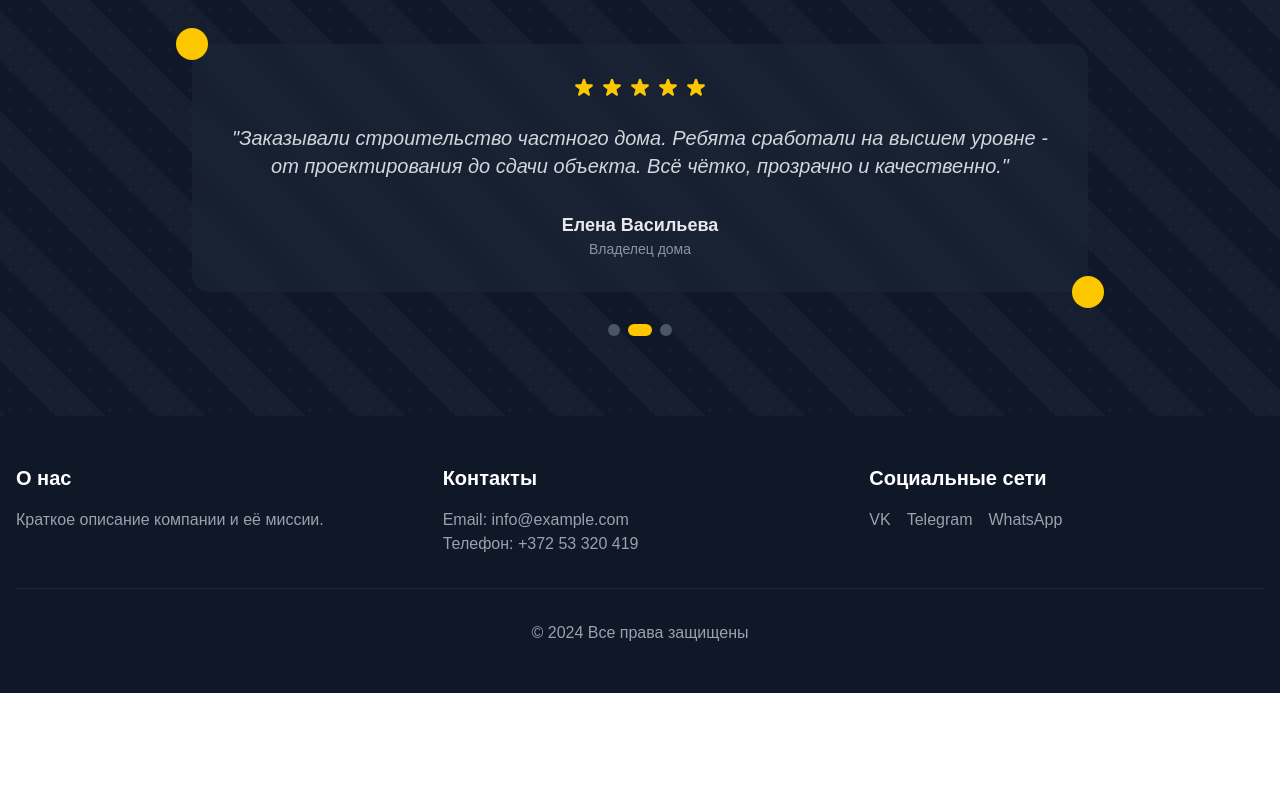
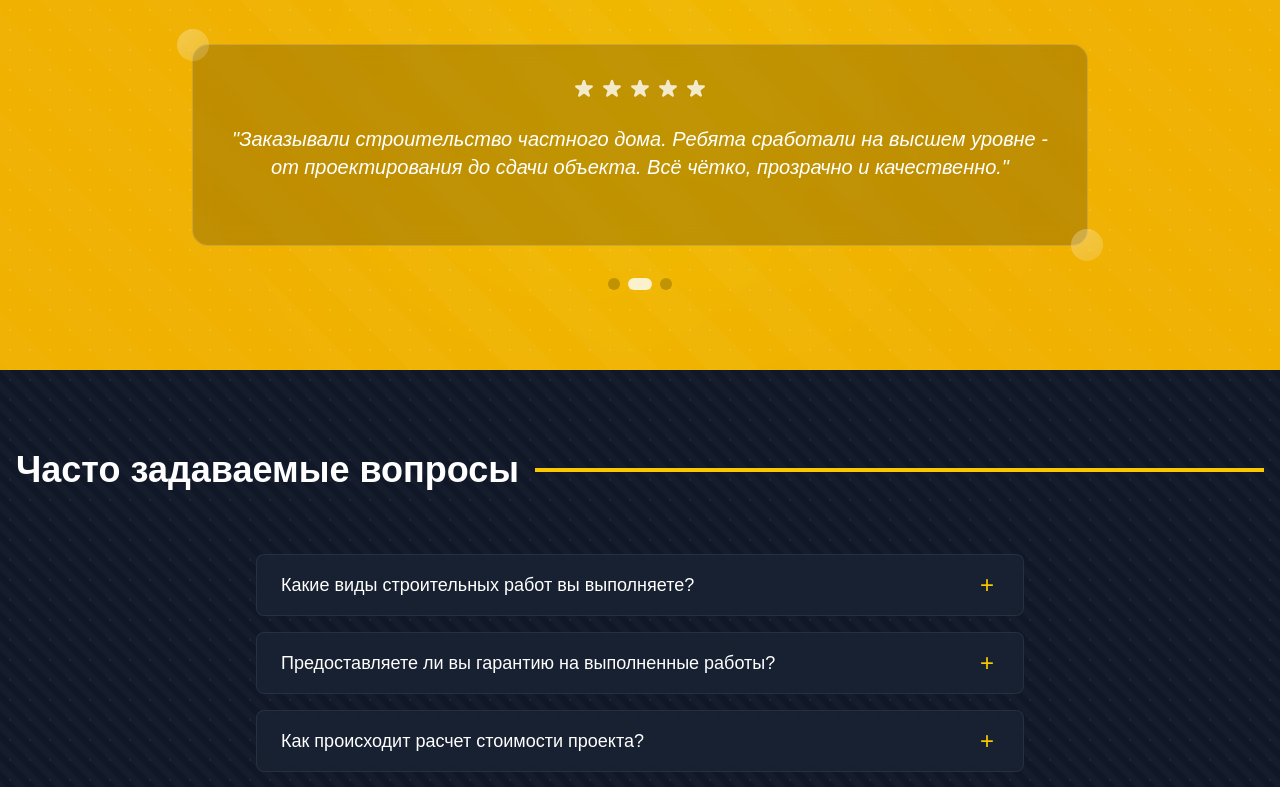
Before and after one commit to Grandapk/RVS_2.0, a Next.js app: page / in a window 1280 px wide. Shown: the part 2740-3527 px from the top of the page. Before the commit the page ends 3433 px from the top, so only its background shows below. Built offline with nearby package versions, Linux system fonts and the light colour scheme.

Commit message:
вопросы сецкия

```diff
--- a/src/app/page.tsx
+++ b/src/app/page.tsx
@@ -5,6 +5,7 @@ import Footer from '@/components/Footer'
 import ImageSlider from '@/components/ImageSlider'
 import VideoSection from '@/components/VideoSection'
 import ReviewsSection from '@/components/ReviewsSection'
+import FAQSection from '@/components/FAQSection'
 import { useState, useEffect } from 'react'
 import Image from 'next/image'
 
@@ -272,6 +273,9 @@ export default function Home() {
 
         {/* Секция отзывов */}
         <ReviewsSection />
+
+        {/* Секция FAQ */}
+        <FAQSection />
       </main>
 
       <Footer />
--- /dev/null
+++ b/src/components/FAQSection.tsx
@@ -0,0 +1,140 @@
+'use client'
+
+import { useState } from 'react'
+import { motion, AnimatePresence } from 'framer-motion'
+
+const faqItems = [
+  {
+    question: 'Какие виды строительных работ вы выполняете?',
+    answer:
+      'Мы выполняем полный спектр строительных работ: от фундамента до отделки, включая земляные работы, возведение стен, кровельные работы, внутреннюю и внешнюю отделку, а также благоустройство территории.',
+  },
+  {
+    question: 'Предоставляете ли вы гарантию на выполненные работы?',
+    answer:
+      'Да, мы предоставляем гарантию на все виды выполненных работ. Срок гарантии зависит от типа работ и используемых материалов. Подробные условия гарантии обсуждаются при заключении договора.',
+  },
+  {
+    question: 'Как происходит расчет стоимости проекта?',
+    answer:
+      'Стоимость рассчитывается индивидуально для каждого проекта. Мы учитываем объем работ, сложность, используемые материалы и сроки выполнения. После осмотра объекта предоставляем детальную смету.',
+  },
+  {
+    question: 'Какая спецтехника доступна для аренды?',
+    answer:
+      'У нас доступны экскаваторы, погрузчики, самосвалы и другая строительная техника. Вся техника проходит регулярное обслуживание и предоставляется с опытными операторами.',
+  },
+  {
+    question: 'Работаете ли вы по официальному договору?',
+    answer:
+      'Да, все работы выполняются только по официальному договору, где прописаны все условия, сроки, стоимость и гарантийные обязательства. Это обеспечивает правовую защиту обеих сторон.',
+  },
+]
+
+export default function FAQSection() {
+  const [openIndex, setOpenIndex] = useState<number | null>(null)
+  const [hoveredIndex, setHoveredIndex] = useState<number | null>(null)
+
+  return (
+    <section className="py-20 bg-gray-900 relative overflow-hidden">
+      {/* Animated background */}
+      <div className="absolute inset-0">
+        <div className="absolute inset-0 bg-[radial-gradient(circle_at_50%_50%,rgba(255,255,255,0.05)_1px,transparent_1px)] bg-[length:20px_20px]"></div>
+        <motion.div
+          className="absolute inset-0 opacity-20"
+          animate={{
+            backgroundPosition: ['0px 0px', '20px 20px', '0px 0px'],
+          }}
+          transition={{
+            duration: 5,
+            repeat: Infinity,
+            ease: 'linear',
+          }}
+          style={{
+            backgroundImage:
+              'linear-gradient(45deg, rgba(255,255,255,0.1) 25%, transparent 25%, transparent 50%, rgba(255,255,255,0.1) 50%, rgba(255,255,255,0.1) 75%, transparent 75%, transparent)',
+            backgroundSize: '20px 20px',
+          }}
+        />
+      </div>
+
+      <div className="container mx-auto px-4 relative z-10">
+        <div className="flex items-center gap-4 mb-16">
+          <h2 className="text-4xl font-bold text-white">
+            Часто задаваемые вопросы
+          </h2>
+          <div className="flex-grow h-1 bg-yellow-400"></div>
+        </div>
+
+        <div className="max-w-3xl mx-auto space-y-4">
+          {faqItems.map((item, index) => (
+            <motion.div
+              key={index}
+              initial={{ opacity: 0, x: -20 }}
+              animate={{ opacity: 1, x: 0 }}
+              transition={{ duration: 0.5, delay: index * 0.1 }}
+              className="relative"
+            >
+              <motion.div
+                className="absolute inset-0 bg-gradient-to-r from-yellow-400/20 to-yellow-500/20 rounded-lg opacity-0"
+                animate={{ opacity: hoveredIndex === index ? 1 : 0 }}
+                transition={{ duration: 0.3 }}
+              />
+
+              <motion.div
+                className="bg-gray-800/50 backdrop-blur-sm rounded-lg overflow-hidden border border-gray-700/50"
+                whileHover={{ scale: 1.01 }}
+                onHoverStart={() => setHoveredIndex(index)}
+                onHoverEnd={() => setHoveredIndex(null)}
+              >
+                <button
+                  onClick={() =>
+                    setOpenIndex(openIndex === index ? null : index)
+                  }
+                  className="w-full px-6 py-4 flex items-center justify-between text-left"
+                >
+                  <span className="text-lg font-medium text-white">
+                    {item.question}
+                  </span>
+                  <motion.div
+                    animate={{ rotate: openIndex === index ? 45 : 0 }}
+                    transition={{
+                      duration: 0.3,
+                      type: 'spring',
+                      stiffness: 200,
+                    }}
+                    className="flex items-center justify-center w-6 h-6"
+                  >
+                    <span className="text-2xl text-yellow-400">+</span>
+                  </motion.div>
+                </button>
+
+                <AnimatePresence>
+                  {openIndex === index && (
+                    <motion.div
+                      initial={{ height: 0, opacity: 0 }}
+                      animate={{ height: 'auto', opacity: 1 }}
+                      exit={{ height: 0, opacity: 0 }}
+                      transition={{ duration: 0.3 }}
+                    >
+                      <div className="px-6 py-4 border-t border-gray-700/50">
+                        <motion.p
+                          initial={{ y: -10, opacity: 0 }}
+                          animate={{ y: 0, opacity: 1 }}
+                          transition={{ duration: 0.3, delay: 0.1 }}
+                          className="text-gray-300"
+                        >
+                          {item.answer}
+                        </motion.p>
+                      </div>
+                    </motion.div>
+                  )}
+                </AnimatePresence>
+              </motion.div>
+            </motion.div>
+          ))}
+        </div>
+      </div>
+    </section>
+  )
+}
--- a/src/components/ReviewsSection.tsx
+++ b/src/components/ReviewsSection.tsx
@@ -7,22 +7,16 @@ const reviews = [
   {
     id: 1,
     text: 'Отличная команда профессионалов! Выполнили ремонт нашего офиса точно в срок. Особенно порадовало внимание к деталям и чистота во время работ.',
-    author: 'Андрей Михайлов',
-    position: 'Директор IT-компании',
     rating: 5,
   },
   {
     id: 2,
     text: 'Заказывали строительство частного дома. Ребята сработали на высшем уровне - от проектирования до сдачи объекта. Всё чётко, прозрачно и качественно.',
-    author: 'Елена Васильева',
-    position: 'Владелец дома',
     rating: 5,
   },
   {
     id: 3,
     text: 'Арендовали у компании технику для земляных работ. Техника новая, в отличном состоянии. Операторы - настоящие профессионалы. Рекомендую!',
-    author: 'Сергей Петров',
-    position: 'Прораб строительной компании',
     rating: 5,
   },
 ]
@@ -42,12 +36,15 @@ export default function ReviewsSection() {
   }, [isAutoplay])
 
   return (
-    <section className="py-20 bg-gray-900 relative overflow-hidden">
+    <section className="py-20 relative overflow-hidden bg-yellow-500">
       {/* Animated background */}
       <div className="absolute inset-0">
-        <div className="absolute inset-0 bg-[radial-gradient(circle_at_50%_50%,rgba(255,255,255,0.05)_1px,transparent_1px)] bg-[length:20px_20px]"></div>
+        {/* Сетка точек */}
+        <div className="absolute inset-0 bg-[radial-gradient(circle_at_50%_50%,rgba(255,255,255,0.1)_1px,transparent_1px)] bg-[length:20px_20px]"></div>
+
+        {/* Волнистый паттерн */}
         <motion.div
-          className="absolute inset-0 opacity-30"
+          className="absolute inset-0 opacity-10"
           animate={{
             backgroundPosition: ['0px 0px', '100px 100px'],
           }}
@@ -58,16 +55,22 @@ export default function ReviewsSection() {
           }}
           style={{
             backgroundImage:
-              'linear-gradient(45deg, rgba(255,255,255,0.1) 25%, transparent 25%, transparent 50%, rgba(255,255,255,0.1) 50%, rgba(255,255,255,0.1) 75%, transparent 75%, transparent)',
+              'linear-gradient(45deg, rgba(255,255,255,0.2) 25%, transparent 25%, transparent 50%, rgba(255,255,255,0.2) 50%, rgba(255,255,255,0.2) 75%, transparent 75%, transparent)',
             backgroundSize: '100px 100px',
           }}
         />
+
+        {/* Градиентные круги */}
+        <div className="absolute inset-0">
+          <div className="absolute top-0 left-1/4 w-[500px] h-[500px] bg-white/5 rounded-full blur-[100px] mix-blend-overlay"></div>
+          <div className="absolute bottom-0 right-1/4 w-[500px] h-[500px] bg-white/5 rounded-full blur-[100px] mix-blend-overlay"></div>
+        </div>
       </div>
 
       <div className="container mx-auto px-4 relative z-10">
         <div className="flex items-center gap-4 mb-16">
           <h2 className="text-4xl font-bold text-white">Отзывы</h2>
-          <div className="flex-grow h-1 bg-yellow-400"></div>
+          <div className="flex-grow h-1 bg-white/30"></div>
         </div>
 
         <div className="max-w-4xl mx-auto">
@@ -78,11 +81,11 @@ export default function ReviewsSection() {
               animate={{ opacity: 1, y: 0 }}
               exit={{ opacity: 0, y: -20 }}
               transition={{ duration: 0.5 }}
-              className="bg-gray-800/50 backdrop-blur-sm rounded-2xl p-8 relative"
+              className="bg-black/20 backdrop-blur-sm rounded-2xl p-8 relative border border-white/20"
             >
               {/* Декоративные элементы */}
-              <div className="absolute -top-4 -left-4 w-8 h-8 bg-yellow-400 rounded-full" />
-              <div className="absolute -bottom-4 -right-4 w-8 h-8 bg-yellow-400 rounded-full" />
+              <div className="absolute -top-4 -left-4 w-8 h-8 bg-gradient-to-br from-white to-white/50 rounded-full opacity-30"></div>
+              <div className="absolute -bottom-4 -right-4 w-8 h-8 bg-gradient-to-br from-white to-white/50 rounded-full opacity-30"></div>
 
               <div className="flex flex-col items-center text-center">
                 <div className="flex gap-1 mb-6">
@@ -92,7 +95,7 @@ export default function ReviewsSection() {
                       initial={{ scale: 0 }}
                       animate={{ scale: 1 }}
                       transition={{ delay: i * 0.1 }}
-                      className="w-6 h-6 text-yellow-400"
+                      className="w-6 h-6 text-white/80"
                       fill="currentColor"
                       viewBox="0 0 20 20"
                     >
@@ -105,23 +108,10 @@ export default function ReviewsSection() {
                   initial={{ opacity: 0 }}
                   animate={{ opacity: 1 }}
                   transition={{ delay: 0.3 }}
-                  className="text-xl text-gray-300 italic mb-8"
+                  className="text-xl text-white italic mb-8"
                 >
                   "{reviews[currentReview].text}"
                 </motion.p>
-
-                <motion.div
-                  initial={{ opacity: 0, y: 10 }}
-                  animate={{ opacity: 1, y: 0 }}
-                  transition={{ delay: 0.5 }}
-                >
-                  <p className="text-lg font-semibold text-white">
-                    {reviews[currentReview].author}
-                  </p>
-                  <p className="text-sm text-gray-400">
-                    {reviews[currentReview].position}
-                  </p>
-                </motion.div>
               </div>
             </motion.div>
           </AnimatePresence>
@@ -137,8 +127,8 @@ export default function ReviewsSection() {
                 }}
                 className={`w-3 h-3 rounded-full transition-all duration-300 ${
                   currentReview === index
-                    ? 'bg-yellow-400 w-6'
-                    : 'bg-gray-600 hover:bg-gray-500'
+                    ? 'bg-white/80 w-6'
+                    : 'bg-black/20 hover:bg-white/40'
                 }`}
               />
             ))}
```
